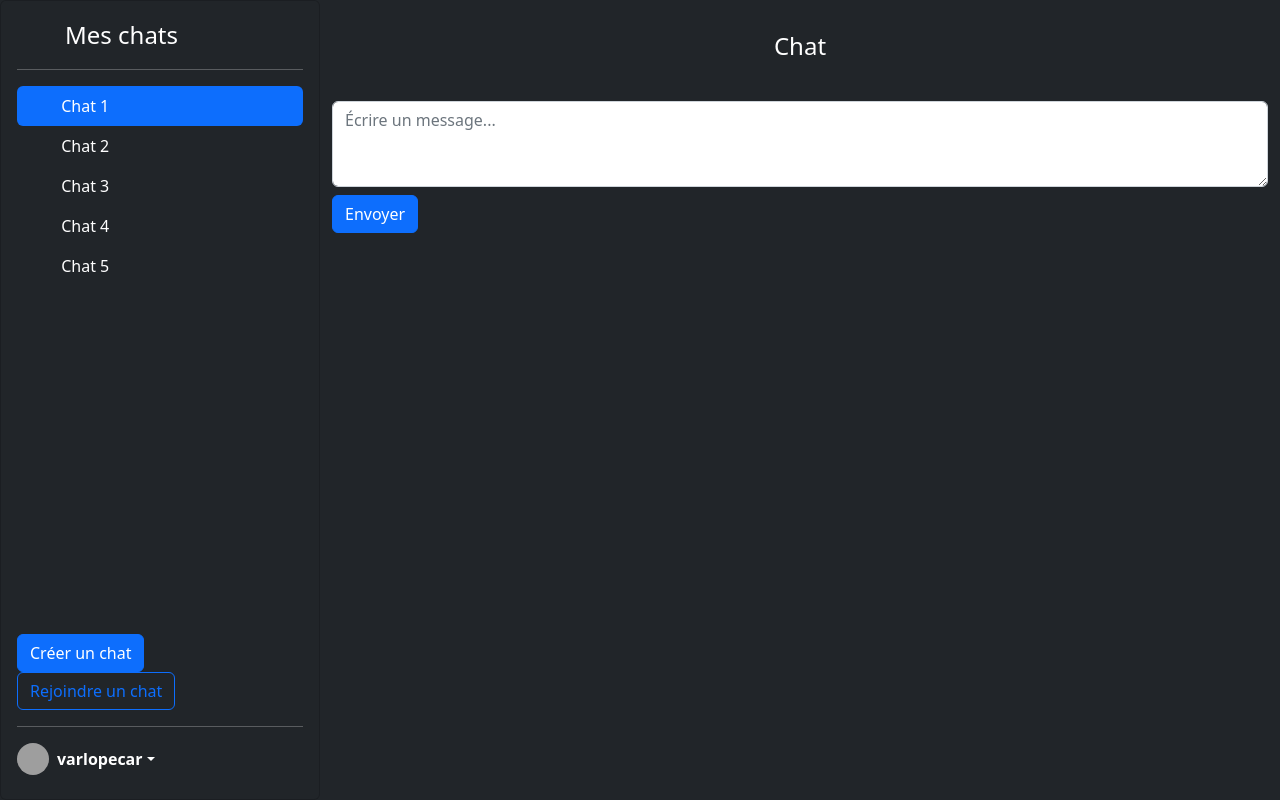
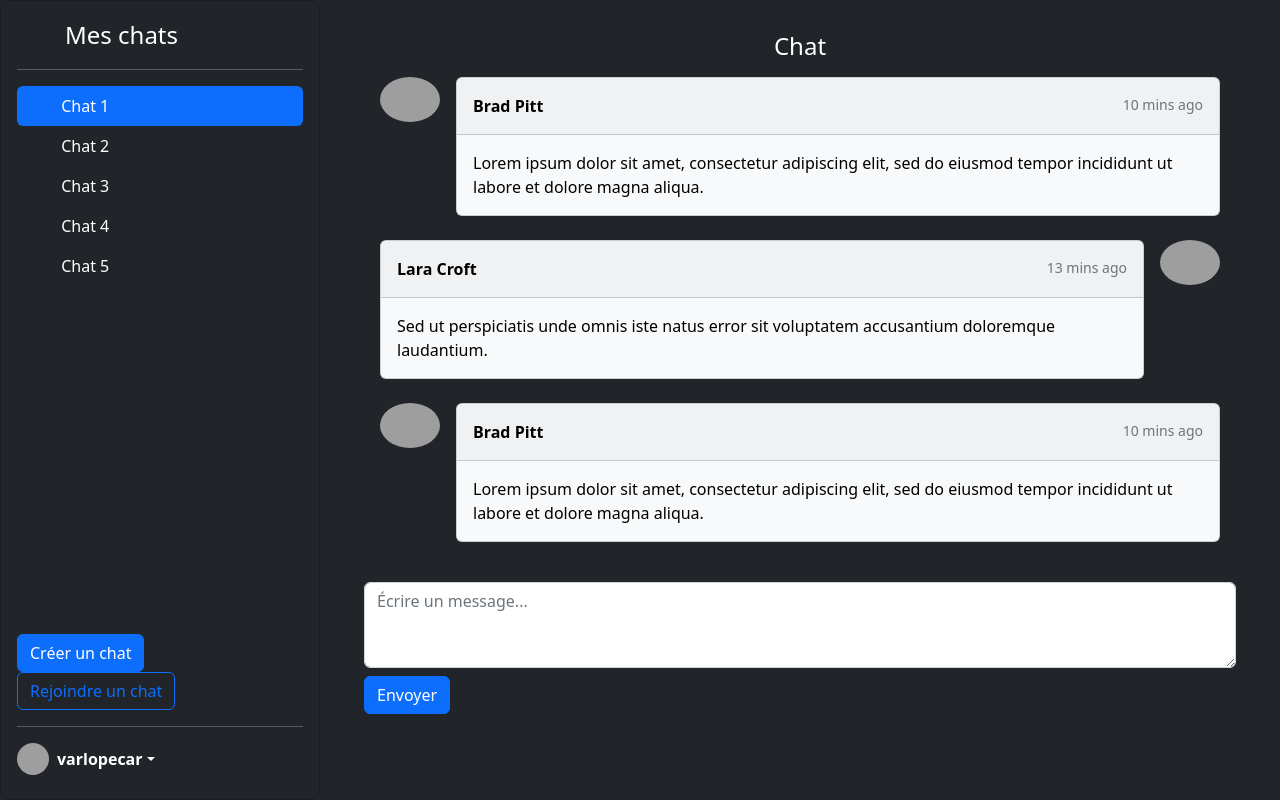
Before and after one commit to ShakaFT/send-your-chat, a Symfony app: template templates/chat/chats.html.twig in a window 1280 px wide. Run offline with Twig, Linux system fonts and the light colour scheme; the template is opened without the code that fills it, so the values that code supplies are empty; some libraries are stand-ins or nearby versions; grey boxes are pictures that could not be loaded.

Commit message:
style: chats scrollbar

```diff
--- a/src/Controller/ChatController.php
+++ b/src/Controller/ChatController.php
@@ -28,8 +28,10 @@ class ChatController extends AbstractController
     #[Route('/', name: 'get_chats', methods: ["GET"])]
     public function get_chats(): Response
     {
-        $messages = $this->messageRepository->findAll();
-        return $this->render('chat/chats.html.twig');
+        // $messages = $this->messageRepository->findAll();
+        return $this->render('chat/chats.html.twig', [
+            // 'messages' => $messages
+        ]);
     }
 
     #[Route('/join', name: 'join_chats', methods: ["GET", "POST"])]
--- a/templates/base.html.twig
+++ b/templates/base.html.twig
@@ -21,6 +21,7 @@
 		{% endblock %}
 	</head>
 	<body>
+	<style>
 		{% block body %}{% endblock %}
 	</body>
 </html></body></html>
--- a/templates/chat/chats.html.twig
+++ b/templates/chat/chats.html.twig
@@ -4,13 +4,24 @@
 {% endblock %}
 
 {% block body %}
+	<style>
+		body::-webkit-scrollbar {
+			display: none; /* for Chrome, Safari, and Opera */
+		}
+		.messages-container {
+			overflow-y: auto;
+			-ms-overflow-style: none; /* for Internet Explorer, Edge */
+			scrollbar-width: none; /* for Firefox */
+			overflow-y: scroll;
+		}
+	</style>
 	<div
-		class="container-fluid text-bg-dark min-vh-100">
+		class="container-fluid text-bg-dark">
 		<!-- Start of row -->
 		<div
-			class="row min-vh-100">
+			class="row">
 			<!-- Start of sidebar -->
-			<div class="d-flex flex-column flex-shrink-0 p-3 col-sm-3 card text-bg-dark">
+			<div class="d-flex flex-column flex-shrink-0 p-3 col-sm-3 card text-bg-dark vh-100">
 				<a href="/" class="d-flex align-items-center mb-3 mb-md-0 me-md-auto text-white text-decoration-none">
 					<svg class="bi pe-none me-2" width="40" height="32"><use xlink:href="#bootstrap"/></svg>
 					<span class="fs-4">Mes chats</span>
@@ -77,25 +88,71 @@
 			</div>
 			<!-- End of sidebar -->
 
-			<!-- Start of chat -->
-			<div class="col-sm-9 h-100 container">
-				<div class="d-flex flex-column h-100 position-relative">
-					<div class="p-3 m-3 rounded-3 overflow-hidden">
+			<div class="col-sm-9 d-flex vh-100">
+				<div class="d-flex flex-column justify-content-between">
+					<div class="p-3 m-3 rounded-3">
 						<h4 class="text-center">Chat</h4>
 						<!-- Start of chat -->
-						<div class="messages-container hide-scrollbar flex-1 h-100">
-							{% for messages in messages %}
-								{% include 'messages-l.html.twig' %}
-							{% endfor %}
+						<div data-bs-spy="scroll" data-bs-target="#list-example" data-bs-smooth-scroll="true" tabindex="0" class="messages-container p-2 m-2" style="max-height: calc(100vh - 240px);">
+							<ul class="list-unstyled d-flex justify-content-center flex-column m-auto">
+								<li class="d-flex justify-content-between mb-4">
+									<img src="https://mdbcdn.b-cdn.net/img/Photos/Avatars/avatar-6.webp" alt="avatar" class="rounded-circle d-flex align-self-start me-3 shadow-1-strong" width="60">
+									<div class="card text-bg-light">
+										<div class="card-header d-flex justify-content-between p-3">
+											<p class="fw-bold mb-0">Brad Pitt</p>
+											<p class="text-muted small mb-0">
+												<i class="far fa-clock"></i>
+												10 mins ago</p>
+										</div>
+										<div class="card-body">
+											<p class="mb-0">
+												Lorem ipsum dolor sit amet, consectetur adipiscing elit, sed do eiusmod tempor incididunt ut labore et dolore magna aliqua.
+											</p>
+										</div>
+									</div>
+								</li>
+								<li class="d-flex justify-content-between mb-4">
+									<div class="card w-100 text-bg-light">
+										<div class="card-header d-flex justify-content-between p-3">
+											<p class="fw-bold mb-0">Lara Croft</p>
+											<p class="text-muted small mb-0">
+												<i class="far fa-clock"></i>
+												13 mins ago</p>
+										</div>
+										<div class="card-body">
+											<p class="mb-0">
+												Sed ut perspiciatis unde omnis iste natus error sit voluptatem accusantium doloremque laudantium.
+											</p>
+										</div>
+									</div>
+									<img src="https://mdbcdn.b-cdn.net/img/Photos/Avatars/avatar-5.webp" alt="avatar" class="rounded-circle d-flex align-self-start ms-3 shadow-1-strong" width="60">
+								</li>
+								<li class="d-flex justify-content-between mb-4">
+									<img src="https://mdbcdn.b-cdn.net/img/Photos/Avatars/avatar-6.webp" alt="avatar" class="rounded-circle d-flex align-self-start me-3 shadow-1-strong" width="60">
+									<div class="card text-bg-light">
+										<div class="card-header d-flex justify-content-between p-3">
+											<p class="fw-bold mb-0">Brad Pitt</p>
+											<p class="text-muted small mb-0">
+												<i class="far fa-clock"></i>
+												10 mins ago</p>
+										</div>
+										<div class="card-body">
+											<p class="mb-0">
+												Lorem ipsum dolor sit amet, consectetur adipiscing elit, sed do eiusmod tempor incididunt ut labore et dolore magna aliqua.
+											</p>
+										</div>
+									</div>
+								</li>
+							</ul>
 						</div>
 						<!-- End of chat -->
+						<form class="flex-shrink-0 mb-2 position-sticky bottom-0">
+							<div class="form-group">
+								<textarea class="form-control" rows="3" placeholder="Écrire un message..."></textarea>
+							</div>
+							<button type="submit" class="btn btn-primary mt-2">Envoyer</button>
+						</form>
 					</div>
-					<form class="flex-shrink-0 mb-2">
-						<div class="form-group">
-							<textarea class="form-control" rows="3" placeholder="Écrire un message..."></textarea>
-						</div>
-						<button type="submit" class="btn btn-primary mt-2">Envoyer</button>
-					</form>
 				</div>
 			</div>
 		</div>
```
